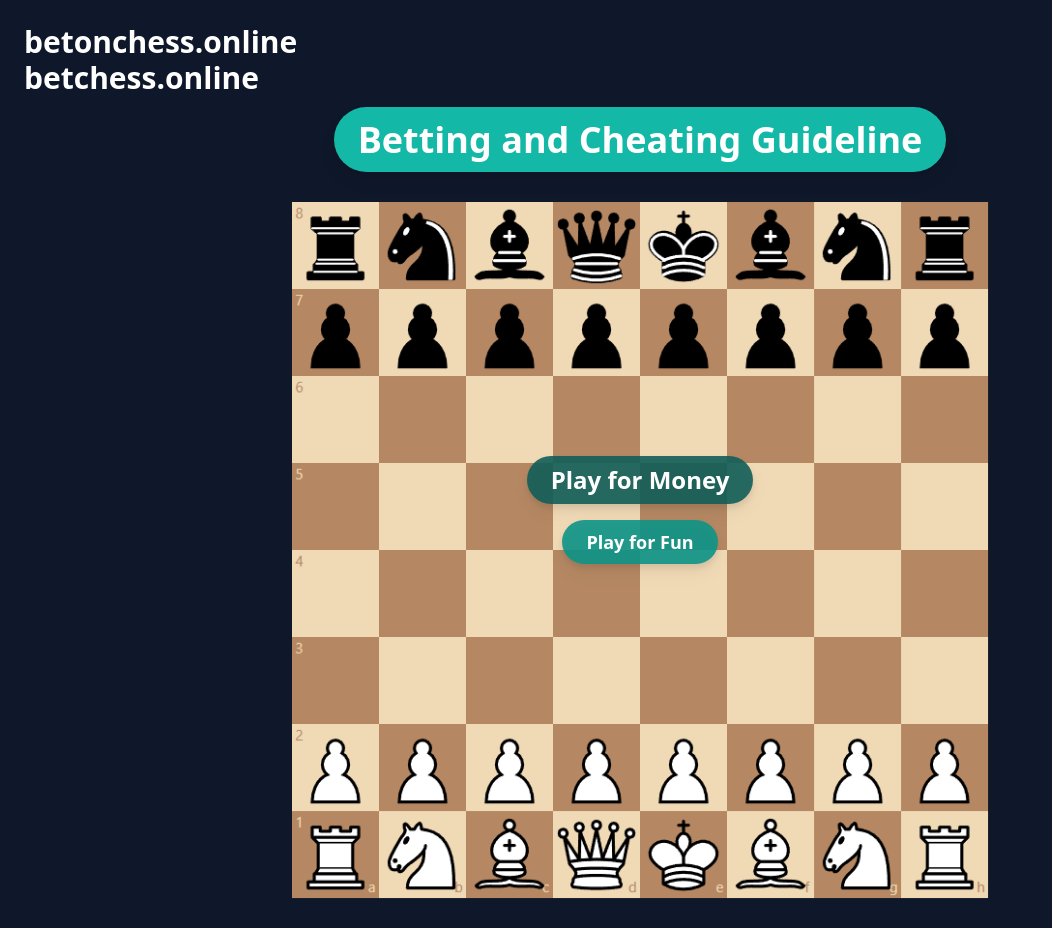
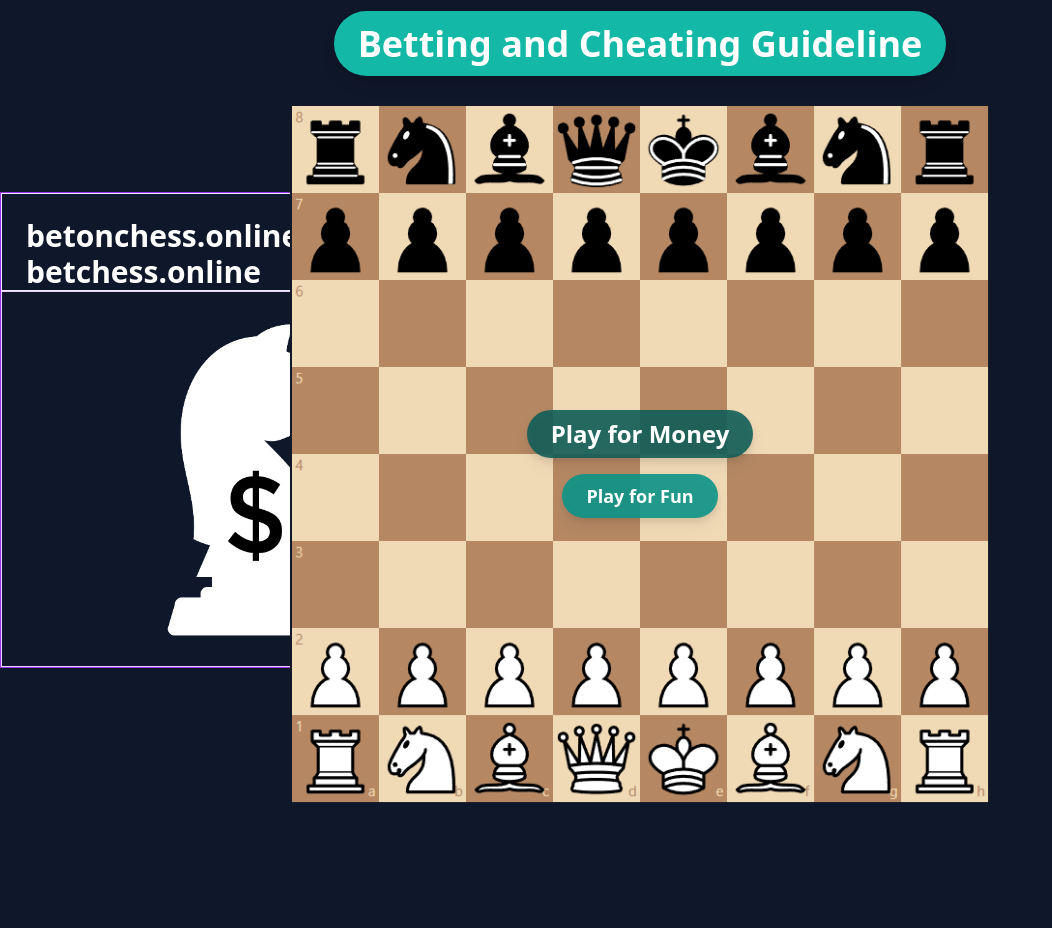
Before and after one commit to Eggysgames/BetChess, a Next.js app: page / in a window 1280 px wide. Shown: the whole page, without its empty margins (0-1052 px from the left). Built offline with nearby package versions, Linux system fonts and the light colour scheme.

Commit message:
Attempt to Position Image to left
Attempt to Position Image to left

```diff
--- a/pages/index.tsx
+++ b/pages/index.tsx
@@ -6,17 +6,29 @@ const Index = () => {
 
   <div className='flex flex-col h-screen'>
 
-    {/*Top Left Div*/}
-    <div className='text-3xl font-bold'>
-      <h1 className="text-white pl-6 pt-6">betonchess.online</h1>
-      <h1 className="text-white pl-6">betchess.online</h1>
+    {/*Div 1 (left)*/}
+
+
+    <div className='border border-purple-600 fixed top-48'>
+
+      <div className='text-3xl font-bold border border-purple-100'>
+        <h1 className="text-white pl-6 pt-6">betonchess.online</h1>
+        <h1 className="text-white pl-6">betchess.online</h1>
+      </div>
+
+      <Image className="border border-purple-200"
+        src="/horsedollar.png"
+        alt="HorseIcon"
+        width={500}
+        height={500}
+      />
     </div>
 
 
-    {/*Middle Div*/}
+    {/*Div 5 (Middle div)*/}
     <div className="relative flex items-center justify-center flex-grow py-16">
 
-      <section className='relative w-[700px] h-[700px]'>
+      <section className='relative w-[700px] h-[800px]'>
 
         <div className='text-center -translate-y-10'>
           <StyledButton inserttext="Betting and Cheating Guideline" link="/chessgame" colour='bg-teal-500' hover='hover:bg-teal-700' textsize='text-4xl'/>
```
Also changed, not shown: public/horsedollar.png (added), 1 other file (tests, documents, lock files or other folders).
